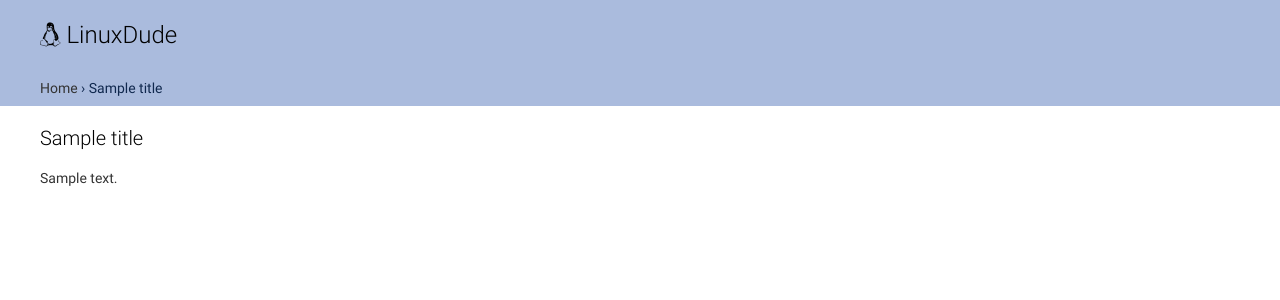
After one commit to andreaspapachristos/blog, a Django app: template templates/admin/base_site.html in a window 1280 px wide. The commit adds this page. Shown: the top 300 px of the page. Run offline with Django 3.2, Linux system fonts and the light colour scheme; the template is opened without the code that fills it: most values are stand-ins (such as "Sample title", 1, 10 or a date in 2020).

```diff
--- a/blog/settings.py
+++ b/blog/settings.py
@@ -151,3 +151,4 @@ MEDIA_ROOT = os.path.join(BASE_DIR, 'media')
 MEDIA_URL = '/media/'
 RECAPTCHA_PRIVATE_KEY = 'XXXXXXXXXXXXXXXX'
 RECAPTCHA_PUBLIC_KEY = 'XXXXXXXXXXXXXXXX'
+DEFAULT_AUTO_FIELD = 'django.db.models.AutoField'
--- /dev/null
+++ b/index/static/css/admin.css
@@ -0,0 +1,46 @@
+#header{
+  height: 50px;
+  background: #aabbdd;
+  color: #000;
+}
+#header a:link, #header a:visited {
+    color: #2b6471;
+}
+#branding h1{
+  color: #000;
+}
+h1{
+  color: #000;
+}.module h2, .module caption, .inline-group h2{
+  background: #aabbdd;
+  color: #000;
+  height: 40px;
+}
+a.section:link{
+  color: #000;
+}
+a:link{
+  color: #000;
+}
+div.breadcrumbs {
+  background: #aabbdd;
+  color:#10284e;
+}div.breadcrumbs a {
+  color: #333;
+}
+ .button, input[type=submit], input[type=button], .submit-row input, a.button {
+  background: #10287e;
+  color: #fff;
+  border-radius: 14px;
+}.button:hover, input[type=submit]:hover, input[type=button]:hover, input[type=button]:hover, .submit-row input:hover, a.button:hover{
+  background: #30caa0;
+  color: #333;}.button.default, input[type=submit].default, .submit-row input.default{
+  background: #30caa0;
+  color: #333;
+}.button.default:hover, input[type=submit].default:hover, .submit-row input.default:hover{
+  background: #10287e;
+  color: #fff;
+}
+ body.login{
+   /*  background-image: url("../img/LINUX-UCCP.jpg");*/
+ }
--- a/index/static/css/style1.css
+++ b/index/static/css/style1.css
@@ -35,6 +35,7 @@ body {
   -moz-osx-font-smoothing: grayscale;
   overflow: hidden;
   overflow-y: scroll;
+
   /* force scroll to appear */
 }
 
@@ -569,7 +570,7 @@ button:focus {
 /* Grid footer */
 .page-meta {
   width: 100%;
-  background: #fff;
+  background: rgb(255,255,255);
   width: 100%;
   padding: 15px 15px 10px;
   text-align: center;
--- /dev/null
+++ b/templates/admin/base_site.html
@@ -0,0 +1,11 @@
+{% extends 'admin/base.html' %}
+{% load static %}{% block branding %}{% block extrastyle %}
+  <link rel='stylesheet' href='{% static 'css/admin.css' %}'>
+    <link rel="stylesheet" href='{% static 'font-awesome-4.7.0/css/font-awesome.min.css' %}'>
+
+{% endblock %}<h1 = 'head'>
+    <i class="fa fa-linux" aria-hidden="true"></i>
+
+    <!--img src="{% static 'img/logo.png' %}" alt="  linuxdude" class="brand_img" height="50" width="80"--> LinuxDude
+  </h1>
+{% endblock %}
```
Also changed, not shown: db.sqlite3.
